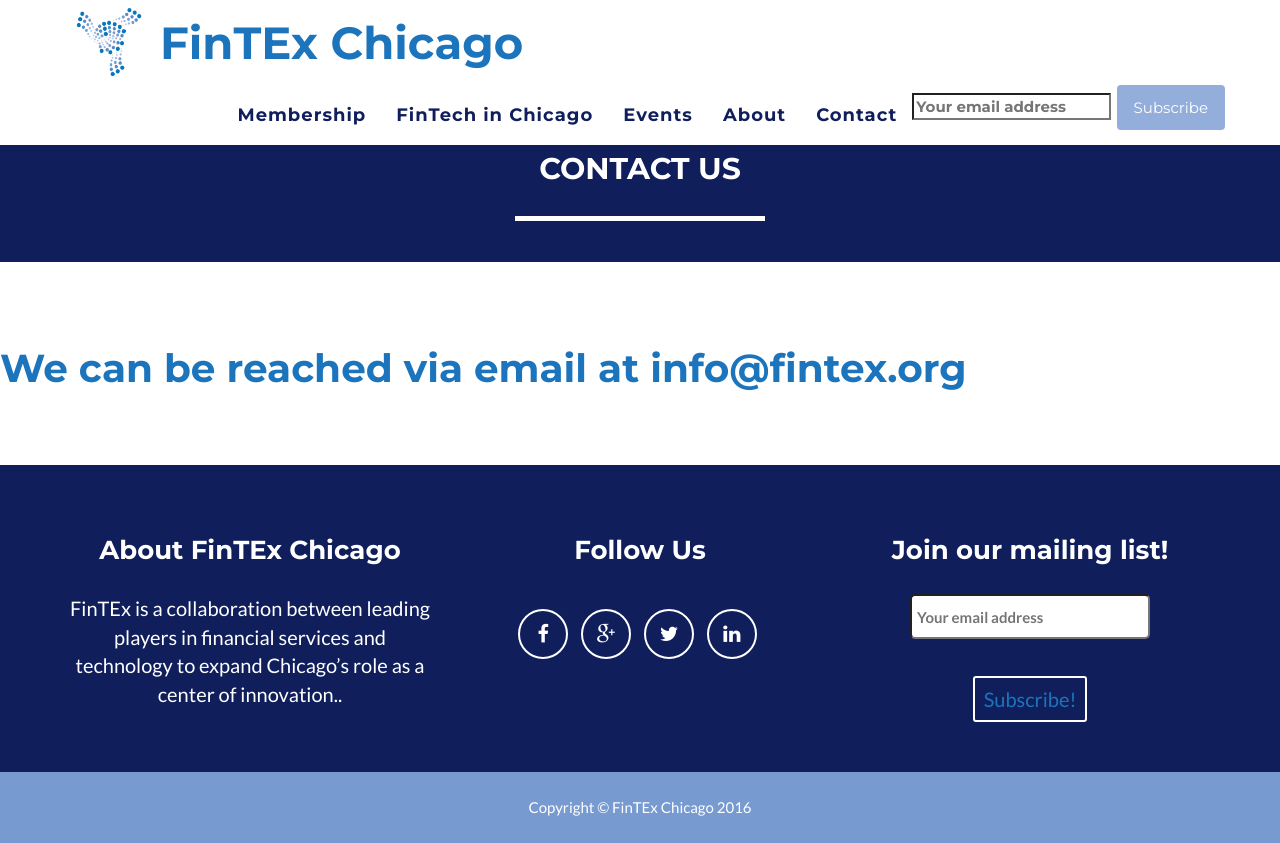
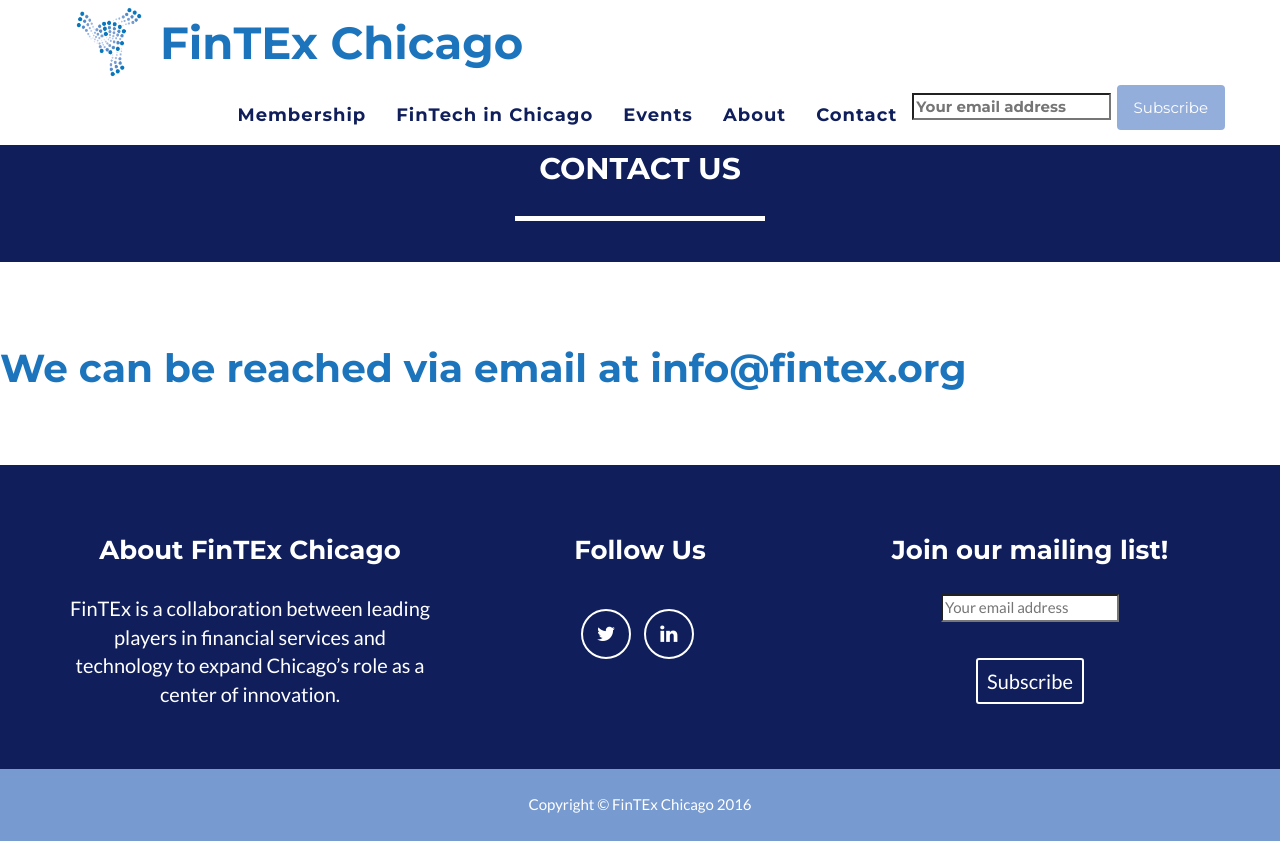
Before and after one commit to LisaEzrolCurran/FinTExChicagoWeb, a plain HTML site: page FinTExWebSite/index.html at #!/contact in a window 1280 px wide. Drawn offline with nearby package versions, Linux system fonts and the light colour scheme.

Commit message:
typeo fixes

```diff
--- a/FinTExWebSite/js/templates/contactTmpl.html
+++ b/FinTExWebSite/js/templates/contactTmpl.html
@@ -144,33 +144,45 @@
             <div class="row">
                 <div class="footer-col col-md-4">
                     <h3>About FinTEx Chicago</h3>
-                    <p>FinTEx is a collaboration between leading players in financial services and technology to expand Chicago’s role as a center of innovation.</a>.</p>
+                    <p>FinTEx is a collaboration between leading players in financial services and technology to expand Chicago’s role as a center of innovation.</a></p>
                 </div>
                 <div class="footer-col col-md-4">
                     <h3>Follow Us</h3>
                     <ul class="list-inline">
                         <li>
-                            <a href="#" class="btn-social btn-outline"><i class="fa fa-fw fa-facebook"></i></a>
+                            <a href="https://twitter.com/FinTExChicago" target="_blank" class="btn-social btn-outline"><i class="fa fa-fw fa-twitter"></i></a>
                         </li>
                         <li>
-                            <a href="#" class="btn-social btn-outline"><i class="fa fa-fw fa-google-plus"></i></a>
-                        </li>
-                        <li>
-                            <a href="#" class="btn-social btn-outline"><i class="fa fa-fw fa-twitter"></i></a>
-                        </li>
-                        <li>
-                            <a href="#" class="btn-social btn-outline"><i class="fa fa-fw fa-linkedin"></i></a>
+                            <a href="https://www.linkedin.com/company/5402425?trk=prof-exp-company-name" target="_blank" class="btn-social btn-outline"><i class="fa fa-fw fa-linkedin"></i></a>
                         </li>
                     </ul>
                 </div>
                 <div class="footer-col col-md-4">
                     <h3>Join our mailing list!</h3>
-                    <span class="subscribe-inputs">
-                       <input type="text" name="email" value="" required="required" class="subscribe-email" placeholder=" Your email address"></br></br>
-                       <button type="submit" class="btn btn-sm btn-outline"><a href="mailto:lisa@fintex.org?subject=Join FinTEx Email List
-                           &body=Please add me to FinTEx email list!">Subscribe!</a>
-                        </button>
-                     </span>
+
+                    <form action="https://docs.google.com/forms/d/1Eayxd5wN2tU0MpbrMleeLM3Nsz0RJoMofxE3kDYYxPo/formResponse" method="POST" id="ss-form" target="_blank" onsubmit="">
+                        <div class="ss-form-question errorbox-good" role="listitem">
+                            <div dir="auto" class="ss-item ss-item-required ss-text">
+                                <div class="ss-form-entry">
+                                    <input type="text" name="entry.1928406774" style="color:black;" placeholder="Your email address" value="" class="ss-q-short" id="entry_1928406774" dir="auto" aria-label="Email  " aria-required="true" required="" title="">
+                                    <input type="hidden" name="draftResponse" value="[,,&quot;-8793509467677659677&quot;]
+">
+                                    <input type="hidden" name="pageHistory" value="0">
+
+                                    <input type="hidden" name="fvv" value="0">
+
+                                    <input type="hidden" name="fbzx" value="-8793509467677659677">
+                                    </br></br>
+                                    <input type="submit" name="submit" value="Subscribe" id="ss-submit" class="btn btn-sm btn-outline">
+
+                                    <div class="error-message" id="1637753161_errorMessage"></div>
+
+                                </div>
+                            </div>
+                        </div>
+                    </form>
+
+
                 </div>
             </div>
         </div>
@@ -185,7 +197,6 @@
         </div>
     </div>
 </footer>
-
 
 
 
```
